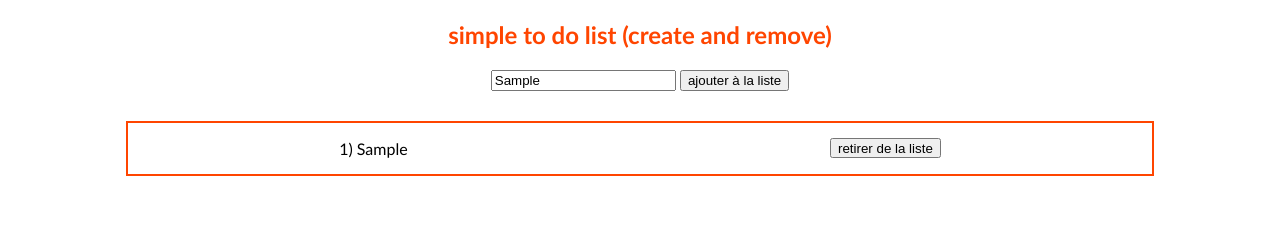
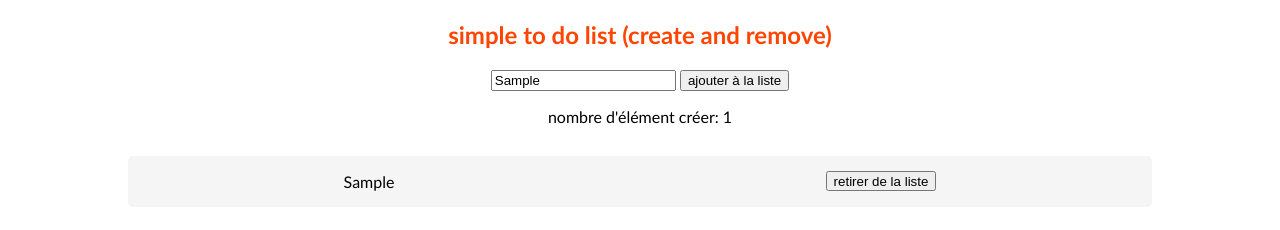
Before and after one commit to ghislainkabangu/simple-exercice-to-do-list-avec-javascript, a plain HTML site: page index.html in a window 1280 px wide. Both pictures are taken after typing "Sample" into the empty fields and a click on the button "ajouter à la liste". Drawn offline with Linux system fonts and the light colour scheme.

Commit message:
Add files via upload

```diff
--- a/index.html
+++ b/index.html
@@ -13,6 +13,7 @@
     <form action="">
         <input type="text" id="text" placeholder="entrez un text" required>
         <button type="submit">ajouter à la liste</button>
+        <p id="numOrdre">nombre d'élément créer: 0</p>
     </form>
 
 </body>
--- a/js/index.js
+++ b/js/index.js
@@ -2,25 +2,34 @@
 
 let form = document.querySelector("form");
 let texte;
-
 let printData = () => {
   let body = document.getElementsByTagName("body")[0];
   let bloc = document.createElement("div");
   bloc.title =
-    "vous pouvez le retirer de la liste en cliquant sur bouton droit";
+    "vous pouvez retirer cette ligne de la liste en cliquant sur bouton droit";
   bloc.classList.add("divbloc");
+
+  /****on attribue une classe ("divbloc") à tous les Divs pour faciliter le comptage dans le tableau**** */
   let blocs = document.querySelectorAll(".divbloc").length + 1;
+  let numOrdre = document.getElementById("numOrdre");
+  numOrdre.innerHTML = `nombre d'élément créer: ${blocs}`;
 
+  /****************************************************** */
   let textEcrit = document.createElement("p");
-  textEcrit.innerHTML = blocs + ")" + " " + texte;
+  textEcrit.innerHTML = texte;
 
+  /**********************creation du bouton de suppression **************************/
   let sup = document.createElement("button");
-  sup.title = "retirer de la liste";
+  sup.title = "Cliquez ici pour retirer cette ligne de la liste";
   sup.innerHTML = "retirer de la liste";
-
+  /*************************evenement lors de la suppression********************** */
   sup.addEventListener("click", () => {
     bloc.parentNode.removeChild(bloc);
+
+    blocs = document.querySelectorAll(".divbloc").length;
+    numOrdre.innerHTML = `nombre d'élément créer: ${blocs}`;
   });
+  /*********************************** *******************/
 
   body.appendChild(bloc);
   bloc.appendChild(textEcrit);
--- a/style/style.css
+++ b/style/style.css
@@ -13,10 +13,9 @@ div {
     width: 80%;
     margin: auto;
     margin-top: 30px;
-    background-color: white;
-    color: gray;
+    background-color:whitesmoke;
     color: black;
-    border: 2px solid orangered;
+    border-radius: 5px;
     text-align: left;
     display: flex;
     justify-content: space-around;
@@ -24,9 +23,9 @@ div {
 }
 
 div:hover {
-    background-color: orangered;
+    background-color: gray;
     color: white;
-    box-shadow: none;
+    box-shadow: 5px 5px 2px gainsboro;
     transition: ease-in-out 0.5s;
 }
 
```
